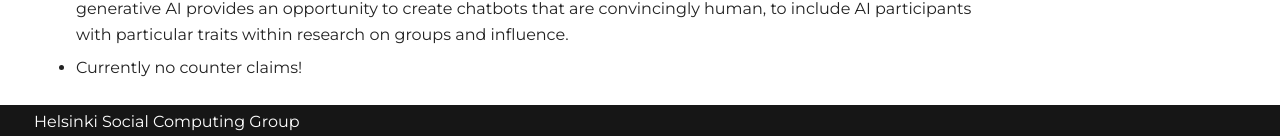
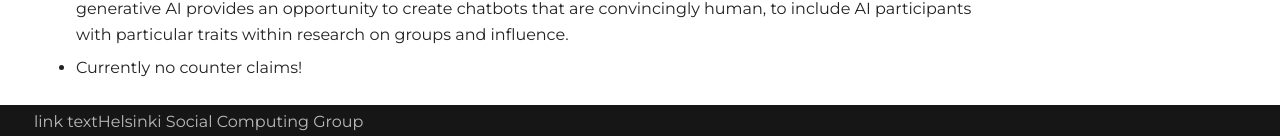
Before and after one commit to uh-dcm/genai-concerns, an MkDocs documentation site: the page built from docs/index.md, in a window 1280 px wide and 900 px high, scrolled down 4148 px. Shown: the part 761-897 px from the top of the window. Built offline with MkDocs 1.6.1 and Material for MkDocs 9.7.7, drawn with Linux system fonts in a browser that asks for light colours.

Commit message:
Update footer.html

```diff
--- a/overrides/partials/footer.html
+++ b/overrides/partials/footer.html
@@ -3,7 +3,7 @@
   <div class="md-footer-meta md-typeset">
     <div class="md-footer-meta__inner md-grid">
       <div class="md-footer-copyright">
-        Helsinki Social Computing Group<br/>
+        <a href="https://github.com/uh-soco">link textHelsinki Social Computing Group</a><br/>
       </div>
     </div>
   </div>
```
